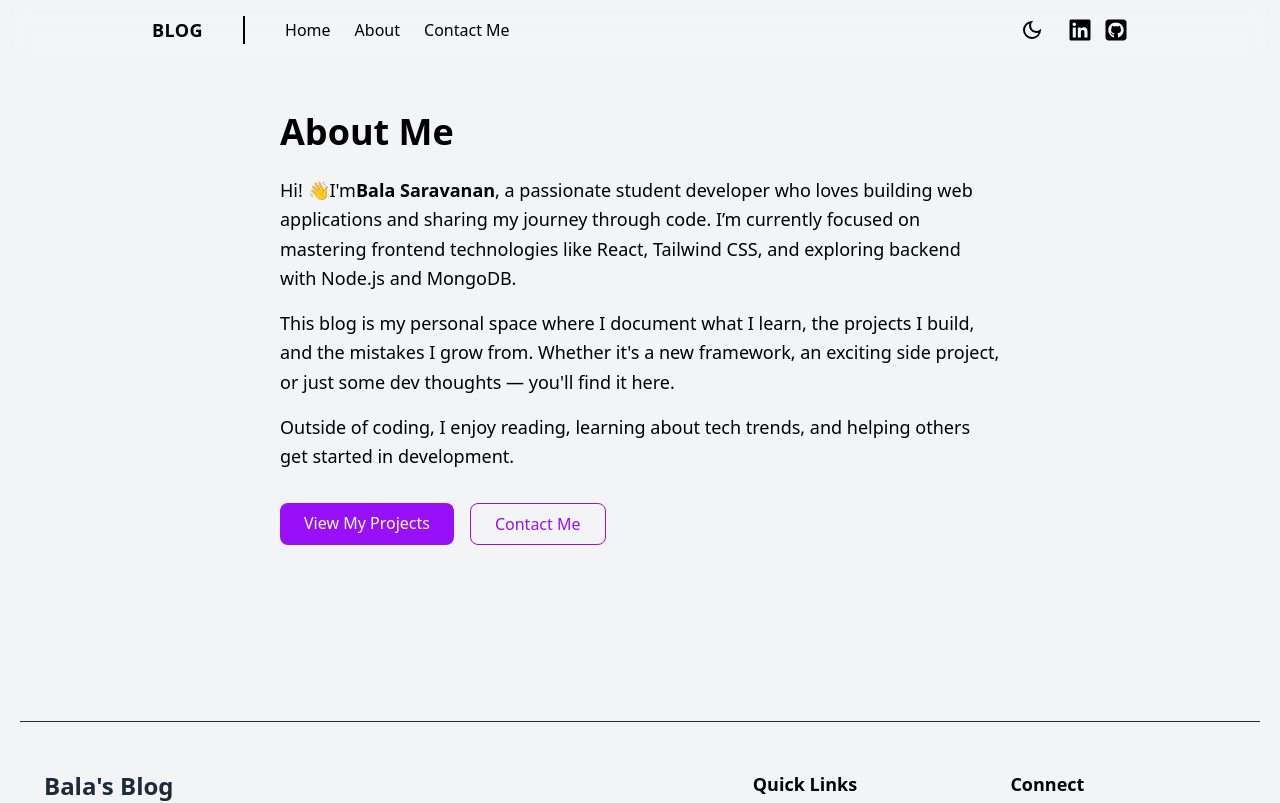
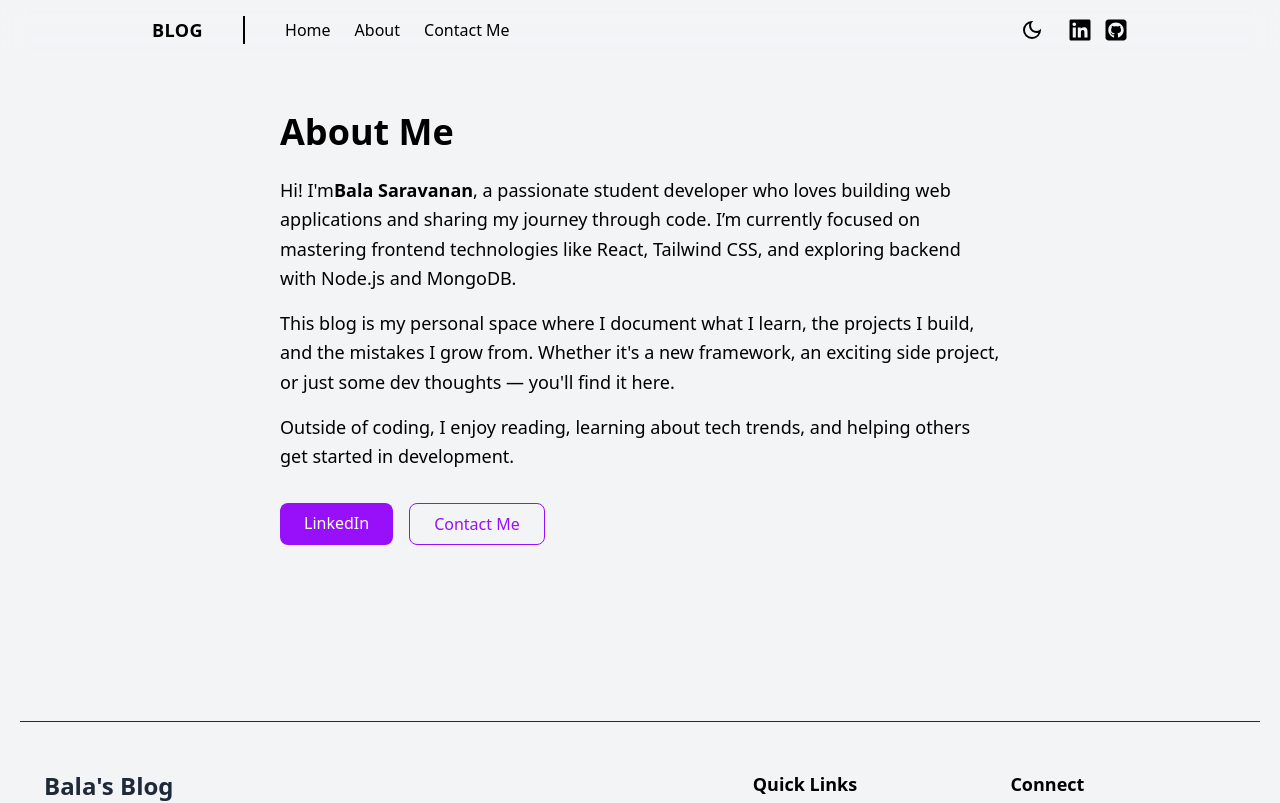
Before and after one commit to Bala-Saravanan/Blog-Bala-Dev, a Next.js app: page /about in a window 1280 px wide. Shown: the top 803 px of the page. Built offline with nearby package versions, Linux system fonts and the light colour scheme.

Commit message:
about me

```diff
--- a/app/about/page.js
+++ b/app/about/page.js
@@ -4,7 +4,7 @@
       <h1 className="text-4xl font-bold mb-6">About Me</h1>
 
       <p className="text-lg mb-4 leading-relaxed">
-        Hi! 👋I&apos;m
+        Hi! I&apos;m
         <span className="font-semibold">Bala Saravanan</span>, a passionate
         student developer who loves building web applications and sharing my
         journey through code. I’m currently focused on mastering frontend
@@ -26,10 +26,10 @@
 
       <div className="flex flex-col sm:flex-row gap-4">
         <a
-          href="/projects"
+          href="https://www.linkedin.com/in/bala-saravanan-j/"
           className="px-6 py-2 text-white bg-purple-600 hover:bg-purple-700 rounded-lg text-center transition"
         >
-          View My Projects
+          LinkedIn
         </a>
         <a
           href="/contact"
```
